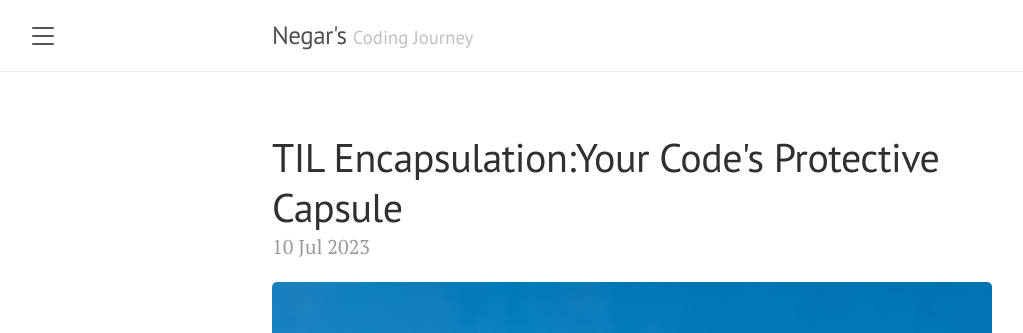
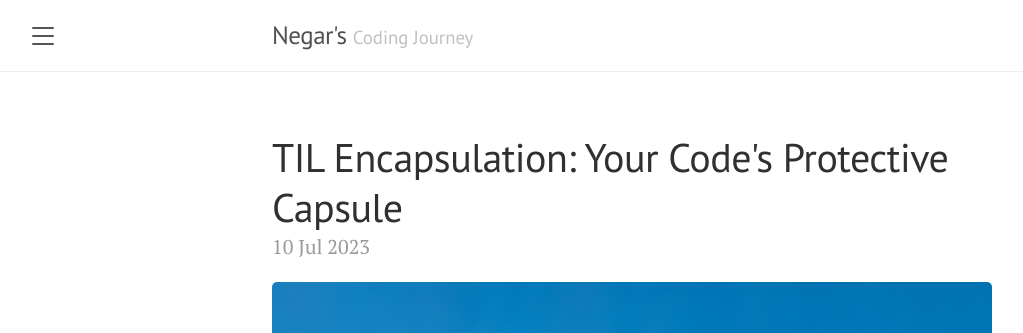
Before and after one commit to negarbaharmand/negarspages, a Jekyll site: the page built from _posts/2023-07-10-encapsulation.md, in a window 1280 px wide. Shown: the top 333 px of the page, without its empty margins (8-1031 px from the left). Built offline with Jekyll 4.4.1, drawn with Linux system fonts in a browser that asks for light colours; our own code applies the rules of GitHub Pages for plain Markdown files.

```diff
--- a/_posts/2023-07-10-encapsulation.md
+++ b/_posts/2023-07-10-encapsulation.md
@@ -1,5 +1,5 @@
 ---
-title: TIL Encapsulation:Your Code's Protective Capsule
+title: "TIL Encapsulation: Your Code's Protective Capsule"
 date: 2023-07-10 10:32:00 +0200
 categories: [JAVA, OOP]
 tags: [java, oop, object] # TAG names should always be lowercase
```
